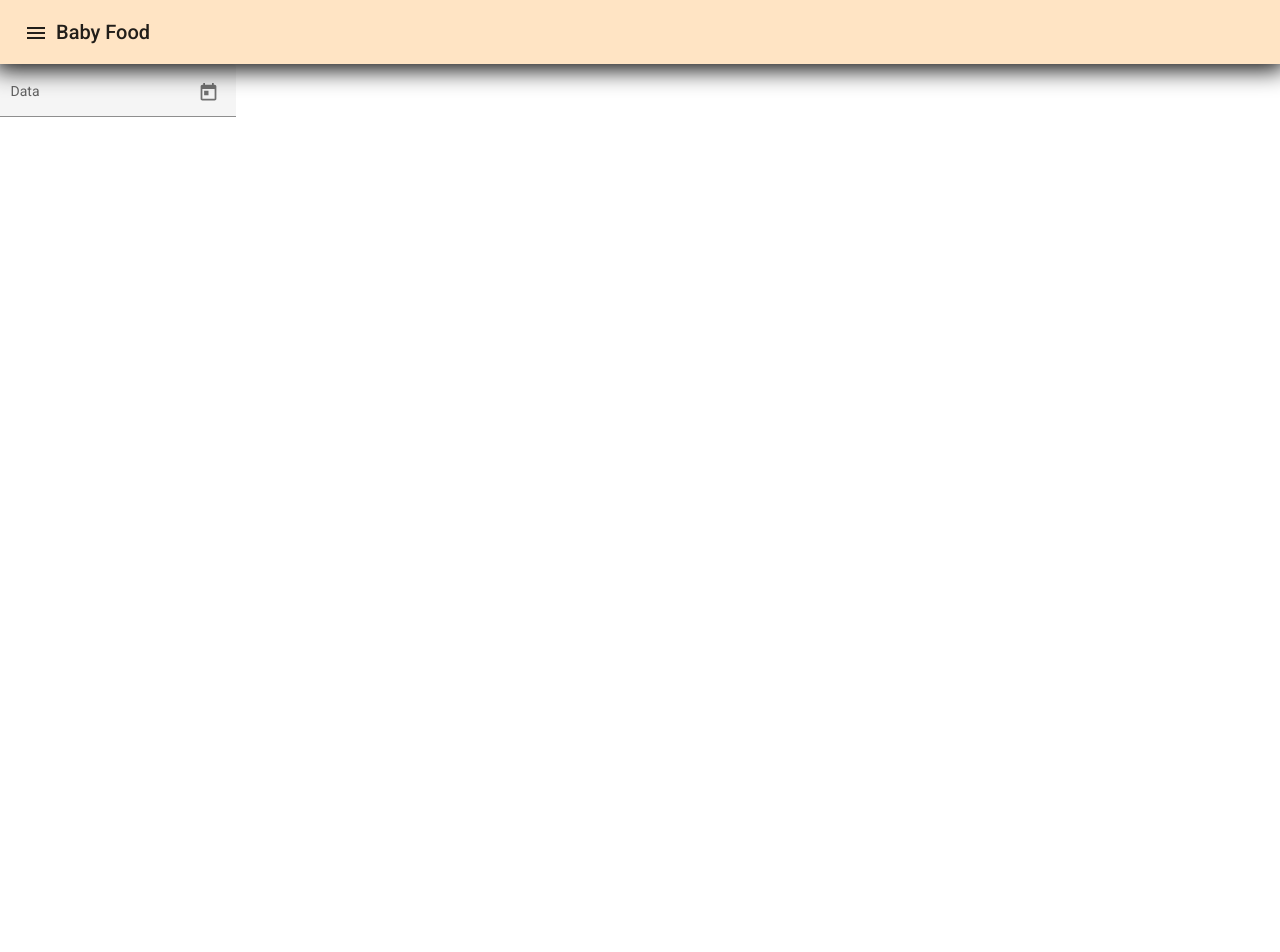
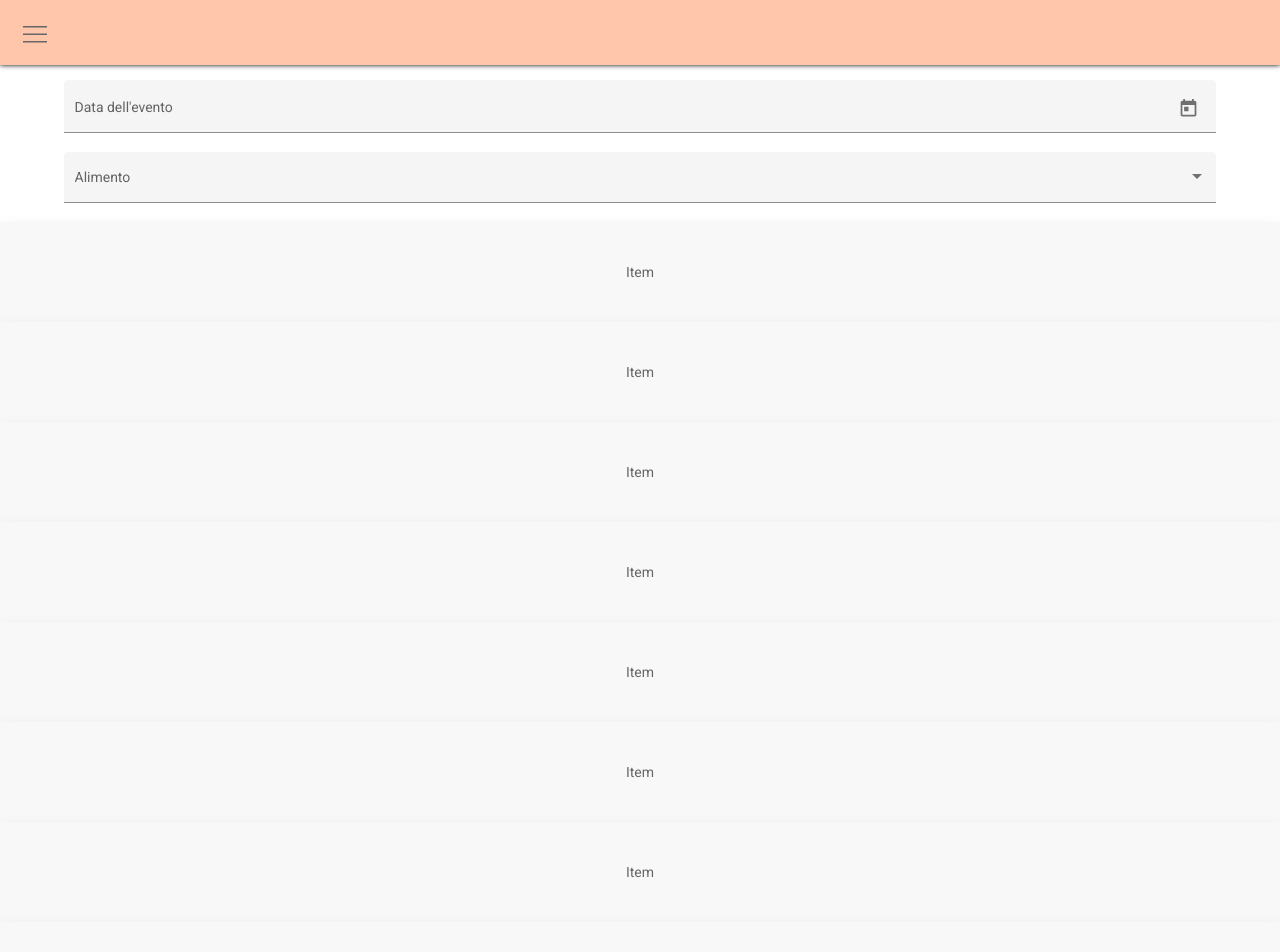
Before and after one commit to marcoa5/babyfood, an Angular app: page / in a window 1280 px wide. Shown: the top 952 px of the page. Before the commit the page ends 800 px from the top, so only its background shows below. Built offline with nearby package versions, Linux system fonts and the light colour scheme.

Commit message:
uikit+material

```diff
--- a/angular.json
+++ b/angular.json
@@ -30,7 +30,10 @@
               "./node_modules/uikit/dist/css/uikit.css",
               "./node_modules/uikit/dist/css/uikit-core.css"
             ],
-            "scripts": []
+            "scripts": [
+              "./node_modules/uikit/dist/js/uikit.min.js",
+              "./node_modules/uikit/dist/js/uikit-icons.min.js"
+          ]
           },
           "configurations": {
             "production": {
@@ -100,7 +103,10 @@
               "./node_modules/uikit/dist/css/uikit.min.css",
               "./node_modules/uikit/dist/css/uikit-core.min.css"
             ],
-            "scripts": []
+            "scripts": [
+              "./node_modules/uikit/dist/js/uikit.min.js",
+              "./node_modules/uikit/dist/js/uikit-icons.min.js"
+          ]
           }
         },
         "lint": {
--- a/src/app/app.component.html
+++ b/src/app/app.component.html
@@ -1,2 +1,3 @@
 <app-upbar></app-upbar>
+
 <router-outlet></router-outlet>
--- a/src/app/app.module.ts
+++ b/src/app/app.module.ts
@@ -11,17 +11,20 @@ import { BrowserAnimationsModule } from '@angular/platform-browser/animations';
 import {MatToolbarModule} from '@angular/material/toolbar';
 import {MatDatepickerModule} from '@angular/material/datepicker';
 import { MatFormFieldModule } from '@angular/material/form-field';
-import { MatNativeDateModule } from '@angular/material/core';
+import { MatNativeDateModule, MatOption } from '@angular/material/core';
 import { MatInputModule } from '@angular/material/input';
 import { MAT_DATE_LOCALE } from '@angular/material/core';
 import {MatIconModule} from '@angular/material/icon';
 import {MatButtonModule} from '@angular/material/button';
+import { MatSidenavModule } from '@angular/material/sidenav';
+import { MatOptionModule } from '@angular/material/core';
+import { MatSelectModule } from '@angular/material/select';
 
 @NgModule({
   declarations: [
     AppComponent,
     MainComponent,
-    UpbarComponent
+    UpbarComponent,
   ],
   imports: [
     BrowserModule,
@@ -29,9 +32,9 @@ import {MatButtonModule} from '@angular/material/button';
     MatToolbarModule,
     MatDatepickerModule,
     MatFormFieldModule,
-    MatNativeDateModule,
-    MatInputModule,
-    MatIconModule, MatButtonModule,
+    MatNativeDateModule, MatSelectModule,
+    MatInputModule, MatSidenavModule,
+    MatIconModule, MatButtonModule, MatOptionModule,
     ServiceWorkerModule.register('ngsw-worker.js', { enabled: environment.production }),
     BrowserAnimationsModule
   ],
--- a/src/app/main/main.component.html
+++ b/src/app/main/main.component.html
@@ -1,6 +1,63 @@
-<mat-form-field color="accent" appearance="fill">
-    <mat-label>Data</mat-label>
-    <input matInput [matDatepicker]="picker1">
-    <mat-datepicker-toggle matSuffix [for]="picker1"></mat-datepicker-toggle>
-    <mat-datepicker #picker1></mat-datepicker>
-</mat-form-field>
+<div style="height:80px">aa</div>
+<div class="uk-child-width-expand@s uk-text-center uk-grid-collapse" uk-grid>
+
+    <div>
+        <mat-form-field color="accent" appearance="fill" style="width:90%;">
+            <mat-label>Data dell'evento</mat-label>
+            <input matInput [matDatepicker]="picker1">
+            <mat-datepicker-toggle matSuffix [for]="picker1"></mat-datepicker-toggle>
+            <mat-datepicker #picker1></mat-datepicker>
+        </mat-form-field>
+    </div>
+    <div>
+        <mat-form-field color="accent" appearance="fill" style="width:90%">
+            <mat-label>Alimento</mat-label>
+            <mat-select>
+              <mat-option value="option1">alimento1</mat-option>
+              <mat-option value="option2">alimento2</mat-option>
+              <mat-option value="option3">alimento3</mat-option>
+              <mat-option value="option4">alimento4</mat-option>
+              <mat-option value="option5">alimento5</mat-option>
+
+            </mat-select>
+          </mat-form-field>
+
+    </div>
+    <div>
+        <div class="uk-card uk-card-default uk-card-body">Item</div>
+    </div>
+</div>
+<div class="uk-child-width-expand@s uk-text-center uk-grid-collapse" uk-grid>
+    <div>
+        <div class="uk-card uk-card-default uk-card-body">Item</div>
+    </div>
+    <div>
+        <div class="uk-card uk-card-default uk-card-body">Item</div>
+    </div>
+    <div>
+        <div class="uk-card uk-card-default uk-card-body">Item</div>
+    </div>
+</div>
+<div class="uk-child-width-expand@s uk-text-center uk-grid-collapse" uk-grid>
+    <div>
+        <div class="uk-card uk-card-default uk-card-body">Item</div>
+    </div>
+    <div>
+        <div class="uk-card uk-card-default uk-card-body">Item</div>
+    </div>
+    <div>
+        <div class="uk-card uk-card-default uk-card-body">Item</div>
+    </div>
+</div>
+<div class="uk-child-width-expand@s uk-text-center uk-grid-collapse" uk-grid>
+
+    <div>
+        <div class="uk-card uk-card-default uk-card-body">Item</div>
+    </div>
+    <div>
+        <div class="uk-card uk-card-default uk-card-body">Item</div>
+    </div>
+    <div>
+        <div class="uk-card uk-card-default uk-card-body">Item</div>
+    </div>
+</div>
--- a/src/app/upbar/upbar.component.css
+++ b/src/app/upbar/upbar.component.css
@@ -1,3 +1,12 @@
 .example-spacer {
     flex: 1 1 auto;
   }
+
+#bar{
+  width:100%; height:65px;
+  background-color: #ffc6ac;
+  position:fixed;
+  top:0; left:0;
+  box-shadow: 0 0 5px 0 black;
+  z-index: 100;
+}
--- a/src/app/upbar/upbar.component.html
+++ b/src/app/upbar/upbar.component.html
@@ -1,8 +1,13 @@
-<mat-toolbar style="background-color: bisque; z-index: 1000; box-shadow: 0px 0px 25px 5px black;">
-    <button mat-icon-button class="example-icon" aria-label="Example icon-button with menu icon">
-        <mat-icon>menu</mat-icon>
-    </button>
-    <span>Baby Food</span>
-    <span class="example-spacer"></span>
+<div id="bar">
 
-  </mat-toolbar>
+    <a class="uk-margin-top uk-margin-left" href="#offcanvas-usage" uk-icon="icon: menu; ratio: 1.5" uk-toggle></a>
+
+</div>
+
+<div id="offcanvas-usage" uk-offcanvas>
+  <div class="uk-offcanvas-bar">
+
+      <button class="uk-offcanvas-close" type="button" uk-close></button>
+      <a href="#"><h3>Menu 1</h3></a>
+  </div>
+</div>
--- a/src/app/upbar/upbar.component.ts
+++ b/src/app/upbar/upbar.component.ts
@@ -6,7 +6,7 @@ import { Component, OnInit } from '@angular/core';
   styleUrls: ['./upbar.component.css']
 })
 export class UpbarComponent implements OnInit {
-
+  showFiller = false;
   constructor() { }
 
   ngOnInit(): void {
```
